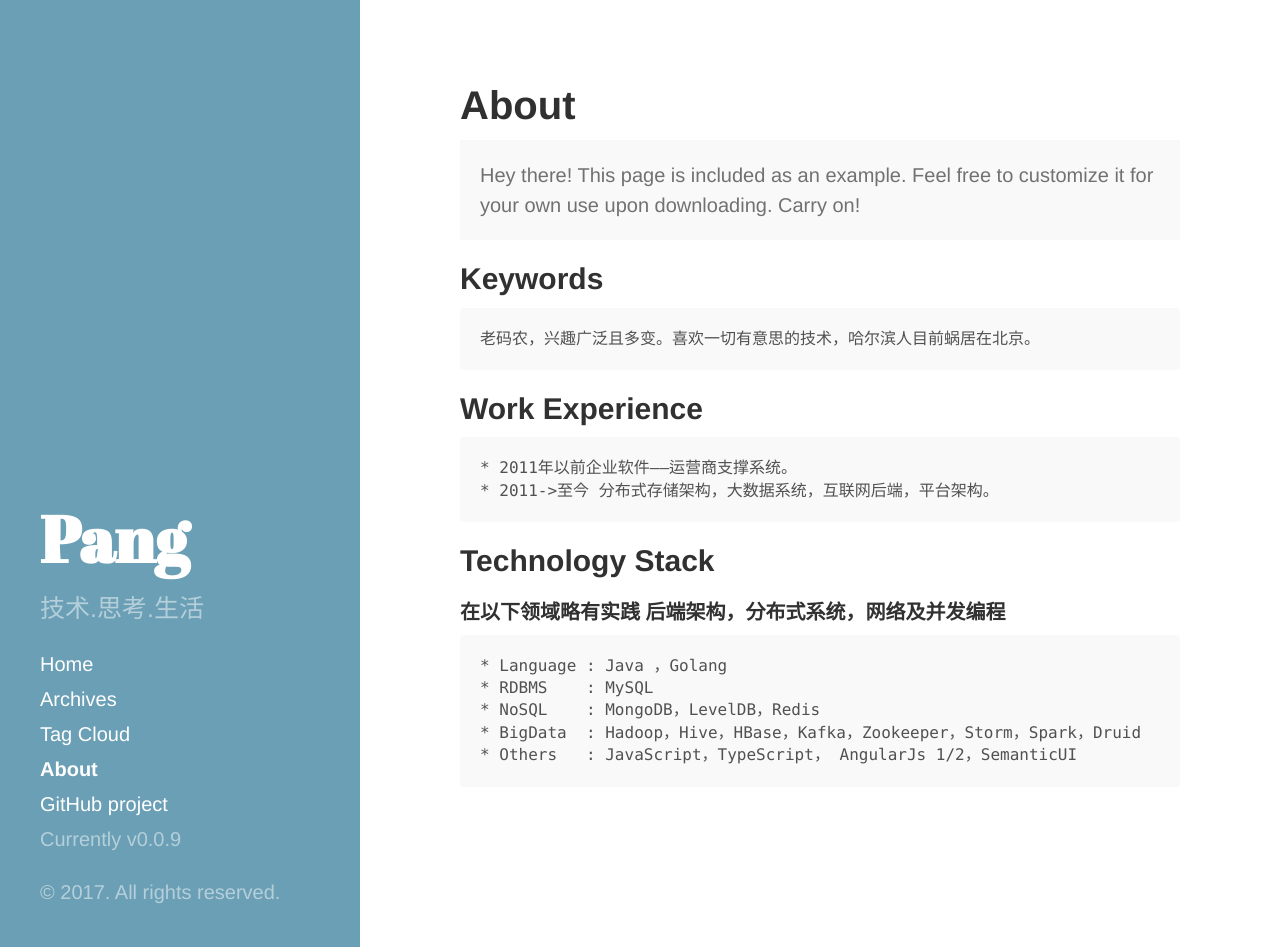
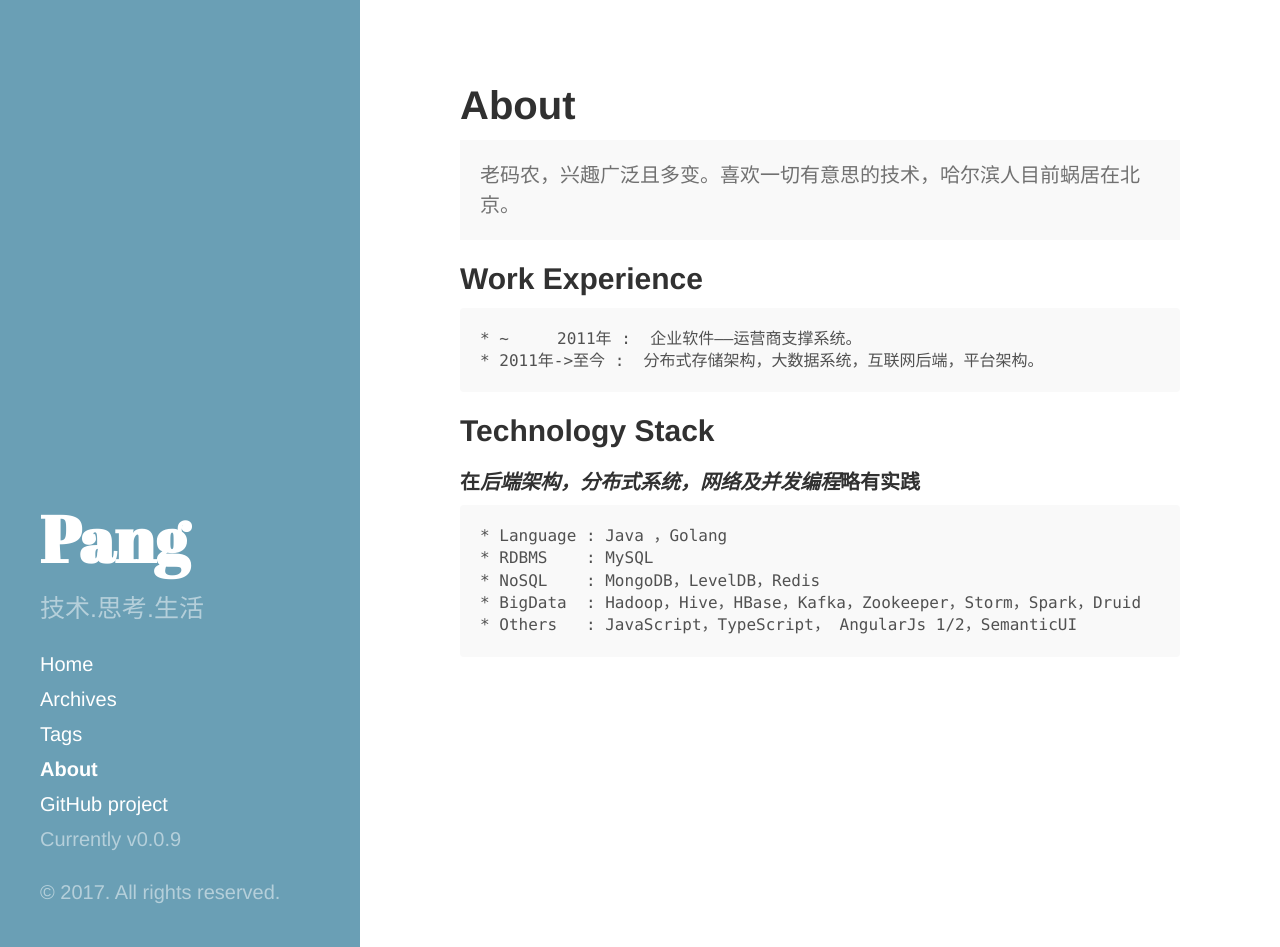
Before and after one commit to pangzhenzhou/pzz-github-pages-blog, a Jekyll site: the page built from about.md, in a window 1280 px wide and 947 px high. Built offline with Jekyll 4.4.1, drawn with Linux system fonts in a browser that asks for light colours.

Commit message:
rename tags title

```diff
--- a/Tags.md
+++ b/Tags.md
@@ -1,6 +1,6 @@
 ---
 layout: page
-title: Tag Cloud
+title: Tags
 ---
 <ul class="tag-cloud">
 {% assign sorted_tags = (site.tags | sort: 0) %}
--- a/about.md
+++ b/about.md
@@ -4,18 +4,15 @@ title: About
 ---
 
 <p class="message">
-  Hey there! This page is included as an example. Feel free to customize it for your own use upon downloading. Carry on!
+  老码农，兴趣广泛且多变。喜欢一切有意思的技术，哈尔滨人目前蜗居在北京。
 </p>
 
-## Keywords
-    老码农，兴趣广泛且多变。喜欢一切有意思的技术，哈尔滨人目前蜗居在北京。
-
 ## Work Experience
-    * 2011年以前企业软件——运营商支撑系统。
-    * 2011->至今 分布式存储架构，大数据系统，互联网后端，平台架构。
+    * ~     2011年 :  企业软件——运营商支撑系统。
+    * 2011年->至今 :  分布式存储架构，大数据系统，互联网后端，平台架构。
 
 ## Technology Stack
-####    在以下领域略有实践 后端架构，分布式系统，网络及并发编程
+####    在*后端架构，分布式系统，网络及并发编程*略有实践
 
     * Language : Java ，Golang
     * RDBMS    : MySQL
```
Also changed, not shown: Archives.md (line endings or trailing spaces).
